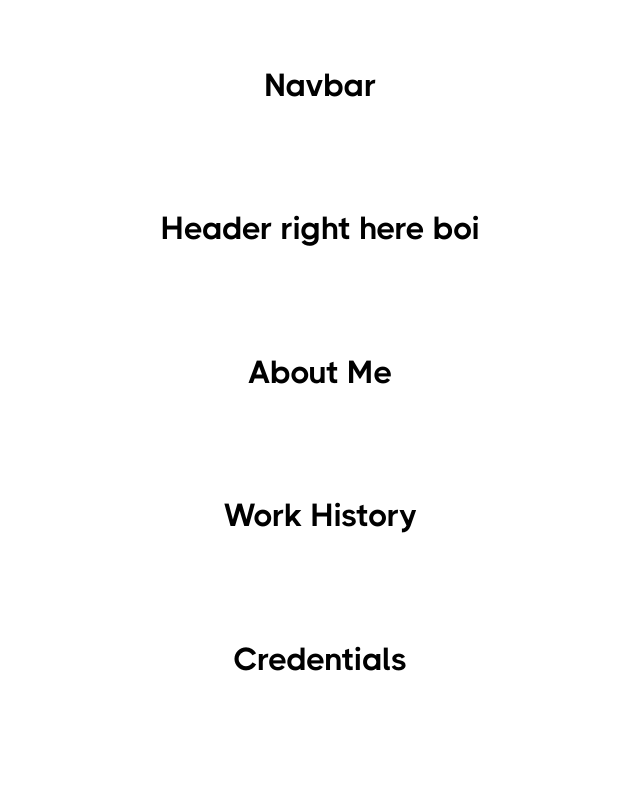
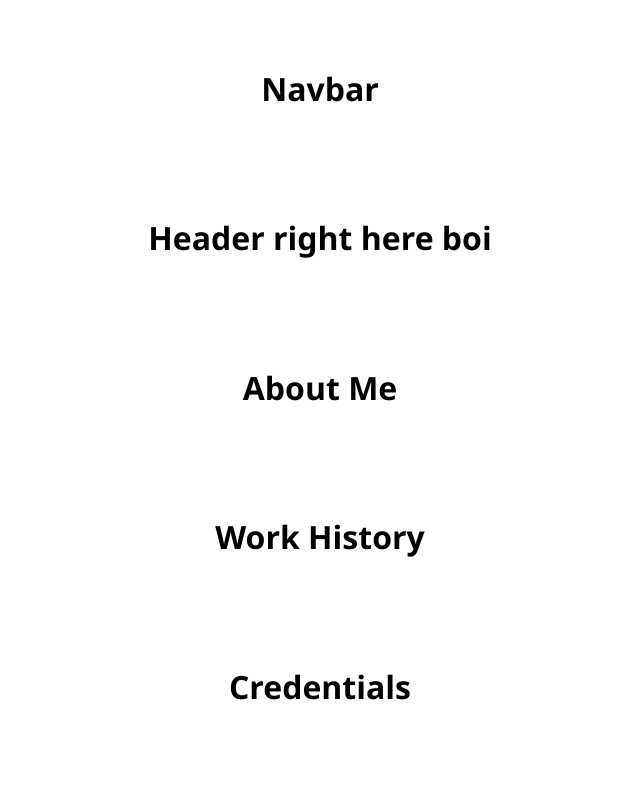
Before and after one commit to garcrich/portfolio, a React (Create React App) app: page / in a window 1280 px wide. Shown: the top 787 px of the page, without its empty margins (320-960 px from the left). Built offline with nearby package versions, Linux system fonts and the light colour scheme; a web font is replaced by a local one.

Commit message:
updates styling

```diff
--- a/src/index.tsx
+++ b/src/index.tsx
@@ -1,6 +1,6 @@
 import React from 'react';
 import ReactDOM from 'react-dom/client';
-import './styles/index.module.scss';
+import './styles/styles.scss';
 import App from './App/App';
 import reportWebVitals from './reportWebVitals';
 
--- /dev/null
+++ b/src/styles/fonts/font-styles.scss
@@ -0,0 +1,17 @@
+@import "font-variables";
+
+h1, h2, h3, h4, h5, h6 {
+  font-family: var(--font-family-display);
+  font-weight: var(--font-weight-bold);
+}
+
+p, ul, ol {
+  font-family: var(--font-family-sans-serif);
+  font-weight: var(--font-weight-normal);
+  font-size: 16px;
+  line-height: 1.5;
+}
+
+blockquote {
+  font-style: italic;
+}
--- /dev/null
+++ b/src/styles/fonts/font-variables.scss
@@ -0,0 +1,7 @@
+:root {
+  --font-family-sans-serif: 'Roboto',  'Segoe UI', 'Roboto', 'Oxygen', sans-serif;
+  --font-family-display: 'THICCCBOI', 'Segoe UI', 'Roboto', 'Oxygen', sans-serif;
+  --font-weight-light: 300;
+  --font-weight-normal: 400;
+  --font-weight-bold: 700;
+}
--- a/src/styles/index.module.scss
+++ /dev/null
@@ -1,30 +0,0 @@
-@font-face {
-  font-family: "THICCCBOI";
-  src: url("../assets/fonts/thicccboi/fonts/Webfont/THICCCBOI-Light.woff2") format("woff2");
-  font-weight: 300;
-}
-
-@font-face {
-  font-family: "THICCCBOI";
-  src: url("../assets/fonts/thicccboi/fonts/Webfont/THICCCBOI-Regular.woff2") format("woff2");
-  font-weight: 400;
-}
-
-@font-face {
-  font-family: "THICCCBOI";
-  src: url("../assets/fonts/thicccboi/fonts/Webfont/THICCCBOI-Bold.woff2") format("woff2");
-  font-weight: 600;
-}
-
-
-body {
-  font-family: "THICCCBOI", 'Segoe UI', 'Roboto', 'Oxygen', sans-serif;
-  -webkit-font-smoothing: antialiased;
-  -moz-osx-font-smoothing: grayscale;
-  font-weight: 300;
-}
-
-code {
-  font-family: source-code-pro, Menlo, Monaco, Consolas, 'Courier New',
-    monospace;
-}
--- /dev/null
+++ b/src/styles/styles.scss
@@ -0,0 +1,31 @@
+/* styles.scss */
+
+@import "fonts/font-variables";
+@import "fonts/font-styles";
+
+/* Global Styles */
+body {
+  font-family: var(--font-family-sans-serif);
+  font-size: 16px;
+}
+
+/* Component-specific styles */
+.my-component {
+  h1 {
+    font-family: var(--font-family-display);
+    font-weight: var(--font-weight-bold);
+    font-size: 32px;
+  }
+
+  p {
+    font-weight: var(--font-weight-normal);
+    font-size: 16px;
+  }
+}
+
+/* Custom Styles */
+.my-custom-style {
+  font-family: var(--font-family-display);
+  font-weight: var(--font-weight-bold);
+  font-size: 24px;
+}
```
